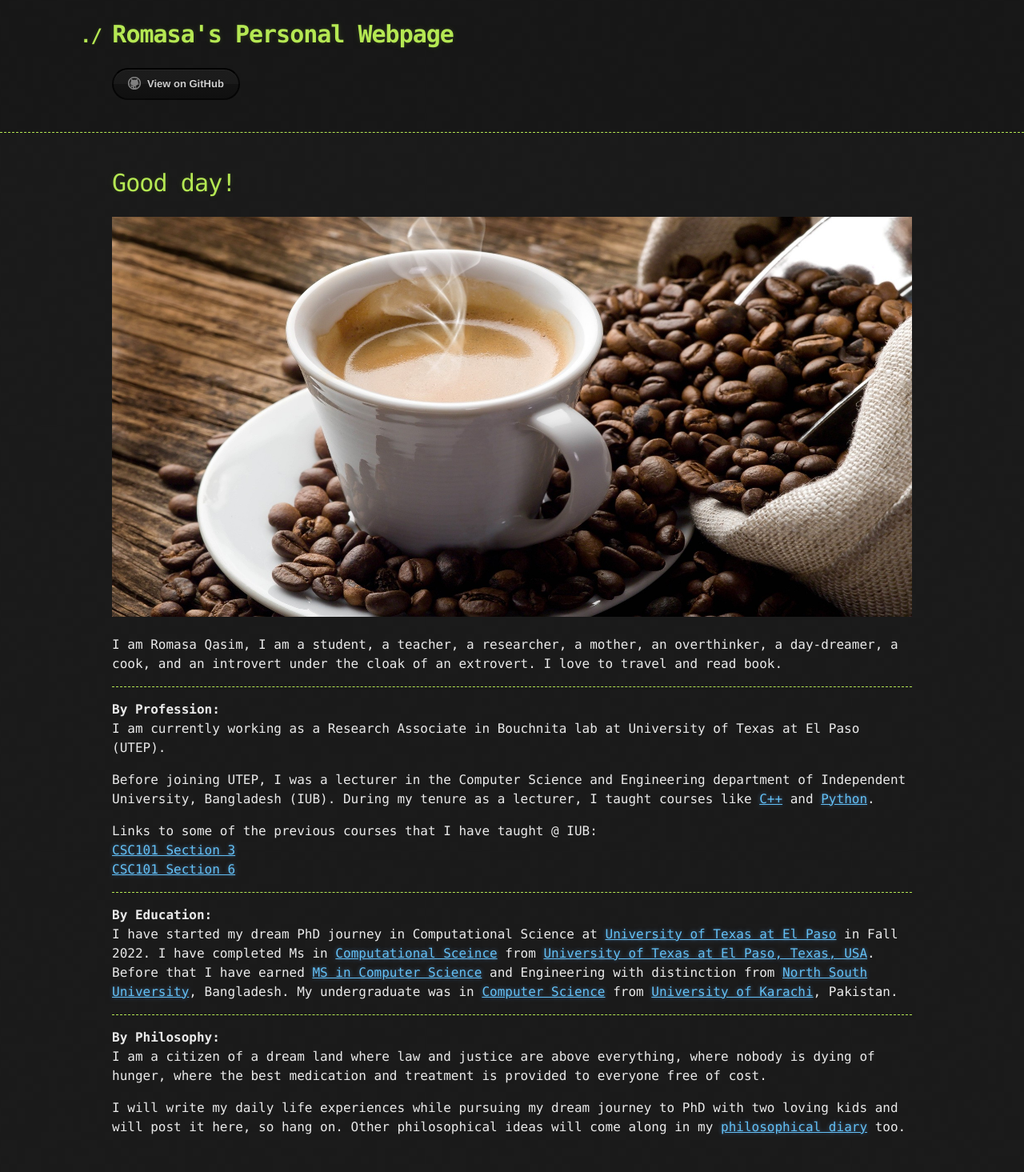
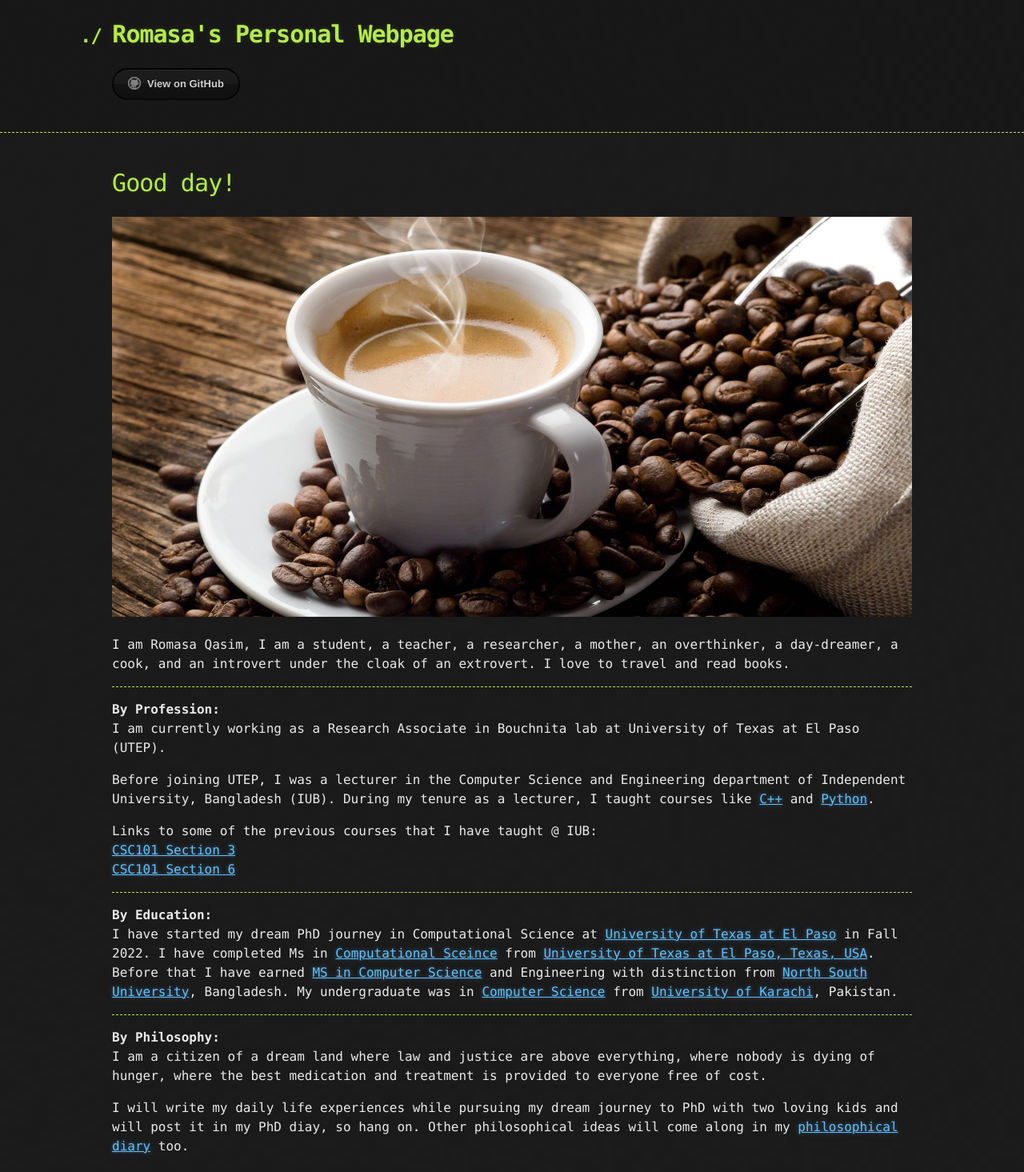
Before and after one commit to Romasa/romasa.github.io, a Jekyll site: the page built from index.md, in a window 1280 px wide. Shown: the whole page at 80% size. Built offline with Jekyll 4.4.1, drawn with Linux system fonts in a browser that asks for light colours; our own code applies the rules of GitHub Pages for plain Markdown files; the repository's description, which GitHub fills in, is left out; before the commit the page ends 1441 px from its top, so only the background shows below that.

Commit message:
Update index.md

```diff
--- a/index.md
+++ b/index.md
@@ -2,7 +2,7 @@
 
 <img src="coffee.jpg" width="1000" height="500">
 
-I am Romasa Qasim, I am a student, a teacher, a researcher, a mother, an overthinker, a day-dreamer, a cook, and an introvert under the cloak of an extrovert. I love to travel and read book.
+I am Romasa Qasim, I am a student, a teacher, a researcher, a mother, an overthinker, a day-dreamer, a cook, and an introvert under the cloak of an extrovert. I love to travel and read books.
 
 * * *
 **By Profession:**\
@@ -25,4 +25,4 @@ I have started my dream PhD journey in Computational Science at [University of T
 **By Philosophy:**\
 I am a citizen of a dream land where law and justice are above everything, where nobody is dying of hunger, where the best medication and treatment is provided to everyone free of cost.
 
-I will write my daily life experiences while pursuing my dream journey to PhD with two loving kids and will post it here, so hang on. Other philosophical ideas will come along in my [philosophical diary](looks_strange.md) too.
+I will write my daily life experiences while pursuing my dream journey to PhD with two loving kids and will post it in my PhD diay, so hang on. Other philosophical ideas will come along in my [philosophical diary](looks_strange.md) too.
```
